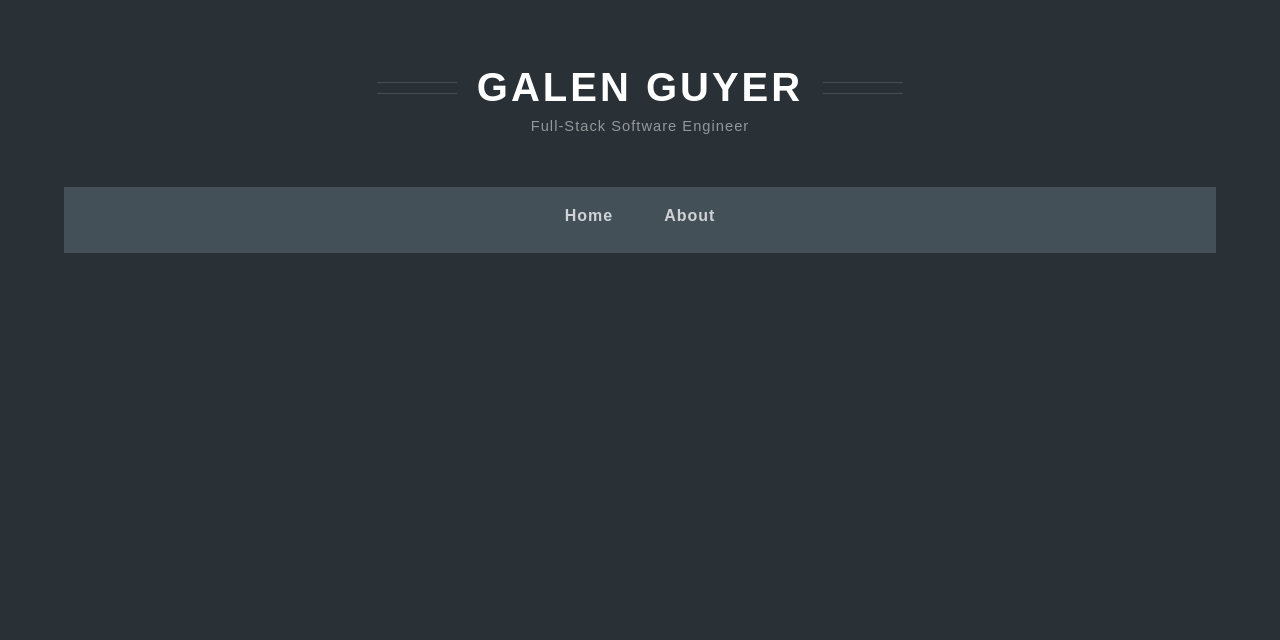
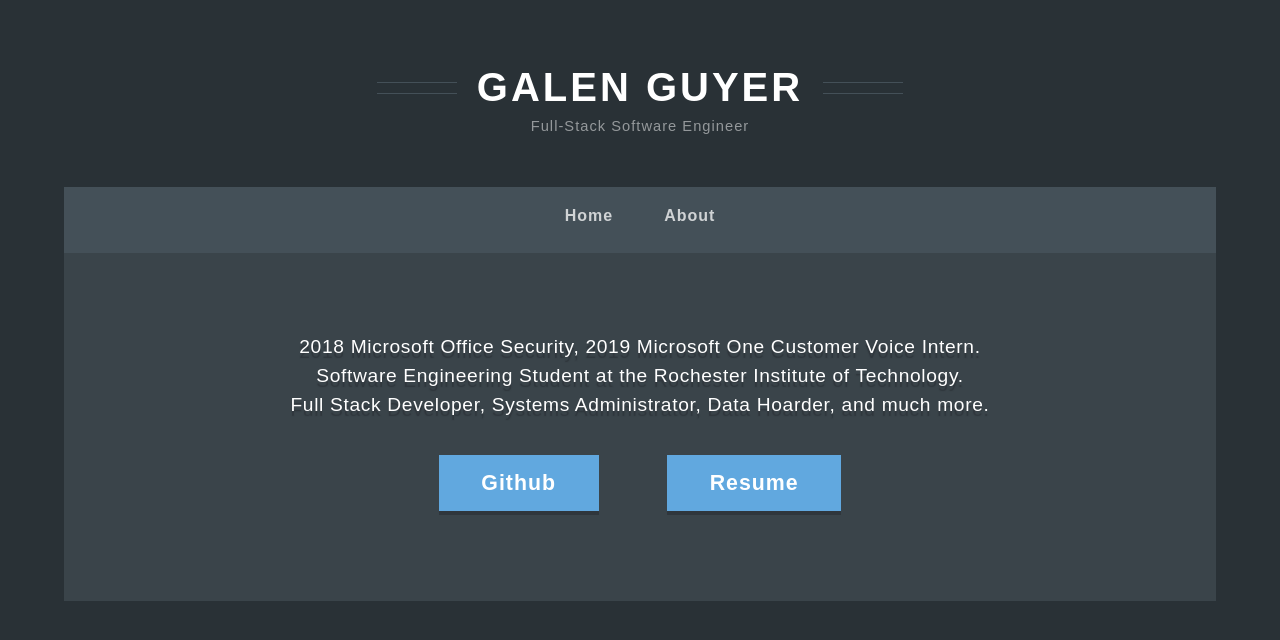
Before and after one commit to galenguyer/galenguyer.github.io.v1, a Jekyll site: the page built from index.html, in a window 1280 px wide. Shown: the top 640 px of the page. Built offline with Jekyll 4.4.1, drawn with Linux system fonts in a browser that asks for light colours.

Commit message:
Add whoami stuff to index

```diff
--- a/_sass/main.scss
+++ b/_sass/main.scss
@@ -3,5 +3,6 @@
   "main/base",
   "main/header",
   "main/brand",
-  "main/navbar"
+  "main/navbar",
+  "main/homepage"
 ;
--- /dev/null
+++ b/_sass/main/_homepage.scss
@@ -0,0 +1,44 @@
+.whoami {
+	position: relative;
+	padding: 6em;
+	background: #3a444a;
+	text-align: center;
+    color: #fff;
+    letter-spacing: 0.05em;
+    font-family: 'PT Sans', sans-serif;
+}
+.whoami > .name {
+    font-weight: 700;
+    font-size: 3rem;
+    line-height: 6rem;
+    text-shadow: 0 5px 1px #2f363c;
+}
+.whoami > .description {
+    line-height: 1.8rem;
+    font-size: 1.2rem;
+    text-shadow: 0 5px 1px #2f363c;
+}
+.whoami > .links {
+    margin: 4em auto 2em auto;
+}
+
+.profilebutton {
+    font-size: 1.2rem;
+    letter-spacing: 1px;
+    font-weight: 700;
+    border: none;
+    font-size: 1.6em;
+    box-shadow: 0 4px 0 0 #2f363c;
+    padding: 0.75em 2em 0.75em 2em;
+    margin: auto 1.5em auto 1.5em;
+    background: #61a8df;
+    text-decoration: none;
+    color: inherit;
+    -moz-transition: background-color 0.2s ease-in-out;
+    -webkit-transition: background-color 0.2s ease-in-out;
+    -ms-transition: background-color 0.2s ease-in-out;
+    transition: background-color 0.2s ease-in-out;
+}
+.button:hover{
+    background: #4b96cf;
+}
--- /dev/null
+++ b/index.html
@@ -0,0 +1,22 @@
+---
+# Feel free to add content and custom Front Matter to this file.
+# To modify the layout, see https://jekyllrb.com/docs/themes/#overriding-theme-defaults
+
+layout: home
+---
+
+<div class="whoami">
+    <!-- <h2 class="name">Galen Guyer</h2> -->
+    <span class="description">
+        2018 Microsoft Office Security, 2019 Microsoft One Customer Voice Intern.
+        <br />
+        Software Engineering Student at the Rochester Institute of Technology.
+        <br />
+        Full Stack Developer, Systems Administrator, Data Hoarder, and much more.
+    </span>
+
+    <div class="links">
+    <a href="https://github.com/galenguyer" class="profilebutton">Github</a>
+    <a href="https://cdn.galenguyer.com/doc/Galen_Guyer_Resume-2020-04-21_19-04-34.pdf" class="profilebutton">Resume</a>
+    </div>
+</div>
--- a/index.markdown
+++ /dev/null
@@ -1,6 +0,0 @@
----
-# Feel free to add content and custom Front Matter to this file.
-# To modify the layout, see https://jekyllrb.com/docs/themes/#overriding-theme-defaults
-
-layout: home
----
```
